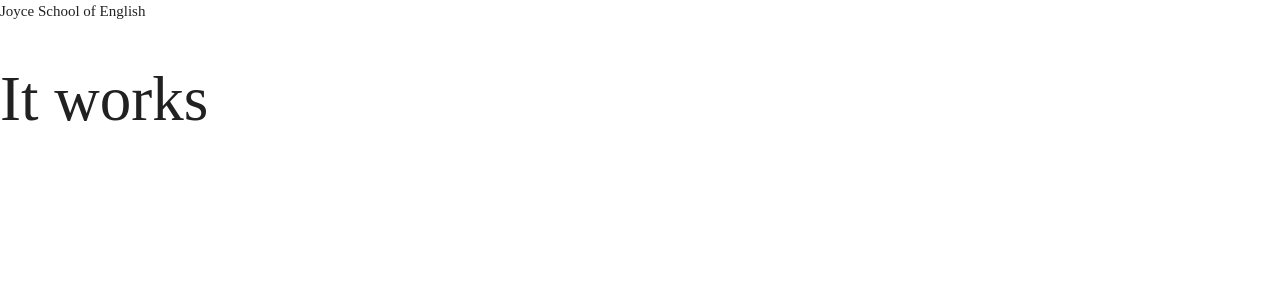
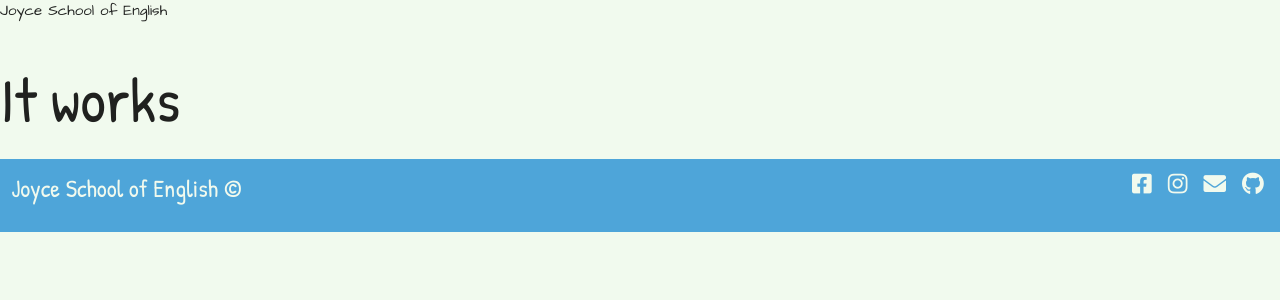
Before and after one commit to AideenM12/Joyce-English-School-MS4, a Django app: page / in a window 1280 px wide. Shown: the top 300 px of the page. Run offline with Django 3.2, Linux system fonts and the light colour scheme; some libraries are stand-ins or nearby versions.

Commit message:
Create footer in base template

```diff
--- a/joyce_school/settings.py
+++ b/joyce_school/settings.py
@@ -149,6 +149,10 @@ USE_TZ = True
 # https://docs.djangoproject.com/en/3.2/howto/static-files/
 
 STATIC_URL = '/static/'
+STATICFILES_DIRS = (os.path.join(BASE_DIR, 'static'),)
+
+MEDIA_URL = '/media/'
+MEDIA_ROOT = os.path.join(BASE_DIR, 'media')
 
 # Default primary key field type
 # https://docs.djangoproject.com/en/3.2/ref/settings/#default-auto-field
--- a/static/css/base.css
+++ b/static/css/base.css
@@ -1,3 +1,89 @@
+@import url('https://fonts.googleapis.com/css2?family=Architects+Daughter&family=Patrick+Hand&display=swap');
 body {
-    font-family: 'Patrick Hand';
+    font-family: 'Architects Daughter', sans-serif;
+    background-color: #f1faee;
+    display: flex;
+	min-height: 100vh;
+	flex-direction: column;
+    flex: 1 0 auto;
 }
+
+h1,
+h2,
+h3,
+h4,
+h5,
+h6{
+    font-family: 'Patrick Hand', sans-serif;
+}
+
+/*--Bootstrap inline list style Found on Stack Overflow--*/
+
+.list-inline {
+	padding-left: 0;
+	margin-left: -5px;
+	list-style: none;
+	padding-top: 10px;
+	margin-top: 0;
+	margin-bottom: 0;
+}
+
+.list-inline>li {
+	display: inline-block;
+	padding-right: 5px;
+	padding-left: 5px;
+}
+
+
+/*--------------Footer--------*/
+
+.page-footer {
+	width: 100%;
+	margin-left: 0;
+	margin-right: 0;
+	padding-bottom: 0;
+	padding-top: 0;
+	margin-top: 0;
+	margin-bottom: 0;
+    background-color: #4ea5d9;
+	color: #f1faee;
+}
+
+footer>h5 {
+	padding-top: 10px;
+	margin-top: 0;
+	margin-bottom: 0;
+}
+
+
+/*----Icons----*/
+a{
+    color: #f1faee;
+    font-size: 1.5rem;
+    margin-top: 10px;
+}
+
+a:hover{
+    color: #203a54 !important;
+    background-color: #4ea5d9 !important;
+
+}
+
+@media only screen and (min-width: 577px) and (max-width:992px) {
+
+
+}
+
+@media only screen and (max-width: 576px) {
+	html,
+	body {
+		max-width: 100%;
+		overflow-x: hidden;
+		height: auto !important;
+	}
+	/*-----------Navigation-------*/
+
+
+
+
+}
--- a/templates/base.html
+++ b/templates/base.html
@@ -13,7 +13,9 @@
 
       {% block corecss %}
       <link href="https://fonts.googleapis.com/icon?family=Material+Icons" rel="stylesheet">
-      <link type="text/css" rel="stylesheet" href="css/materialize.min.css"  media="screen,projection"/>
+      <link rel="stylesheet" href="https://cdnjs.cloudflare.com/ajax/libs/materialize/1.0.0/css/materialize.min.css" type="text/css">
+      <link rel="stylesheet" href="https://cdnjs.cloudflare.com/ajax/libs/font-awesome/5.13.1/css/all.min.css"
+         integrity="sha512-xA6Hp6oezhjd6LiLZynuukm80f8BoZ3OpcEYaqKoCV3HKQDrYjDE1Gu8ocxgxoXmwmSzM4iqPvCsOkQNiu41GA==" crossorigin="anonymous" type="text/css">
       <link rel="stylesheet" href="{% static 'css/base.css' %}">
       {% endblock %}
 
@@ -36,14 +38,38 @@
     {% block content %}
     {% endblock %}
 
+    <footer class = "page-footer  ">
+      <div class="row">
+         <div class="col s6 left">
+            <h5>Joyce School of English &copy;</h5>
+         </div>
+         <div class="col s6 right">
+            <ul class="list-inline right">
+               <li><a href="https://www.facebook.com/" rel="noopener" target="_blank"><i
+                  class="fab fa-facebook-square"><span class="sr-only">Facebook</span></i></a></li>
+               <li><a href="https://www.instagram.com/" rel="noopener" target="_blank">
+                  <i class="fab fa-instagram "><span class="sr-only">Instagram</span></i></a>
+               </li>
+               <li><a href="" rel="noopener">
+                  <i class="fas fa-envelope "><span class="sr-only">Contact</span></i></a>
+               </li>
+               <li><a href="https://www.github.com/" rel="noopener" target="_blank">
+                  <i class="fab fa-github "><span class="sr-only">GitHub</span></i></a>
+               </li>
+            </ul>
+         </div>
+      </div>
+   </footer>
+
     {% block postloadjs %}
     {% endblock %}
 
 
 
       {% block corejs %}
-      <!--JavaScript at end of body for optimized loading-->
-      <script type="text/javascript" src="js/materialize.min.js"></script>
+      <script src="https://code.jquery.com/jquery-3.5.1.min.js"
+      integrity="sha256-9/aliU8dGd2tb6OSsuzixeV4y/faTqgFtohetphbbj0=" crossorigin="anonymous"></script>
+   <script src="https://cdnjs.cloudflare.com/ajax/libs/materialize/1.0.0/js/materialize.min.js"></script>
       {% endblock %}
 
       {% block extra_js %}
```
